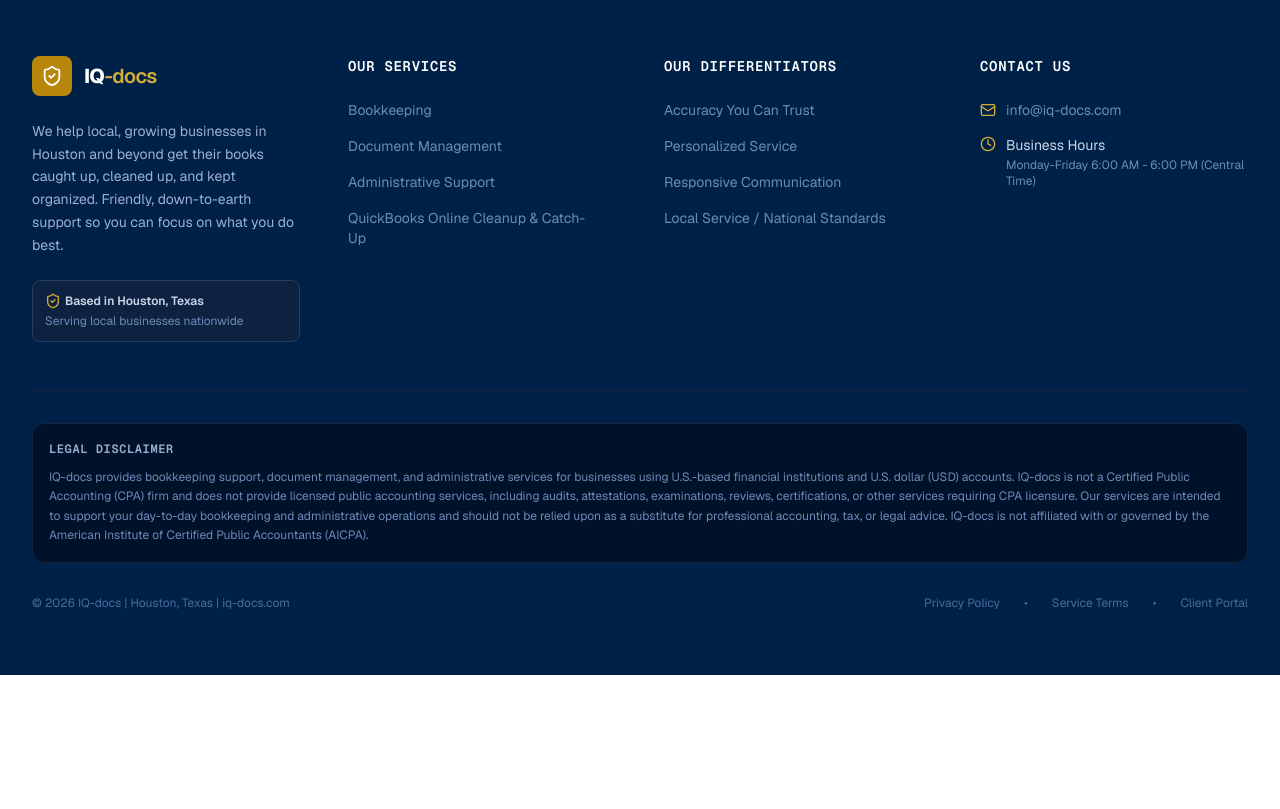
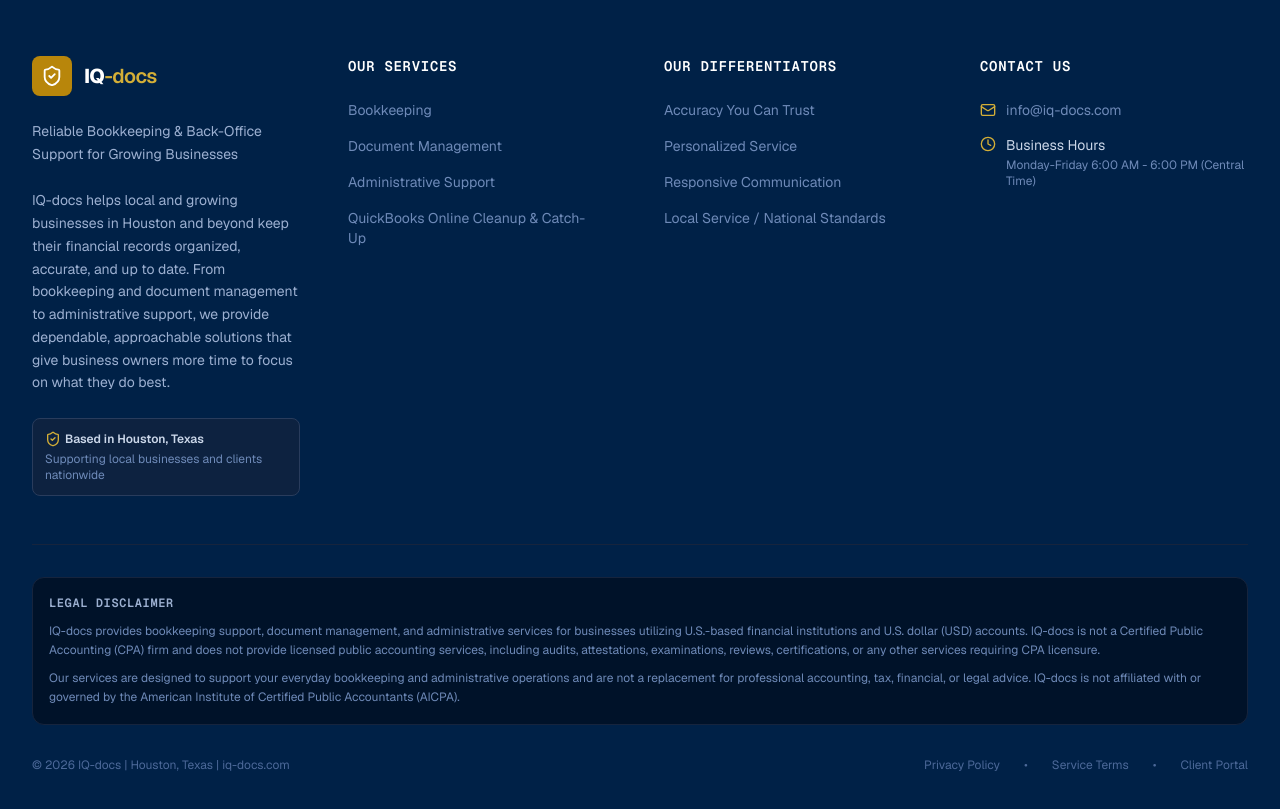
Before and after one commit to ShreekantSwami/rvk-iqdocs, a Next.js app: page /books-cleanup in a window 1280 px wide. Shown: the part 3680-4489 px from the top of the page. Before the commit the page ends 4355 px from the top, so only its background shows below. Built offline with nearby package versions, Linux system fonts and the light colour scheme.

Commit message:
Update Footer to match final0iq-docs: brand description, nationwide text, legal disclaimer

```diff
--- a/src/components/Footer.tsx
+++ b/src/components/Footer.tsx
@@ -32,14 +32,17 @@ export default function Footer() {
               </span>
             </Link>
 <p className="text-sm leading-relaxed text-slate-300">
-              We help local, growing businesses in Houston and beyond get their books caught up, cleaned up, and kept organized. Friendly, down-to-earth support so you can focus on what you do best.
+              Reliable Bookkeeping & Back-Office Support for Growing Businesses
+            </p>
+            <p className="text-sm leading-relaxed text-slate-300">
+              IQ-docs helps local and growing businesses in Houston and beyond keep their financial records organized, accurate, and up to date. From bookkeeping and document management to administrative support, we provide dependable, approachable solutions that give business owners more time to focus on what they do best.
             </p>
             <div className="flex flex-col space-y-1 text-xs text-slate-400 bg-slate-800/60 p-3 rounded-lg border border-slate-700">
               <p className="text-slate-200 font-semibold flex items-center gap-1">
                 <ShieldCheck className="h-4 w-4 text-emerald-400 shrink-0" />
                 Based in Houston, Texas
               </p>
-              <p>Serving local businesses nationwide</p>
+              <p>Supporting local businesses and clients nationwide</p>
             </div>
           </div>
 
@@ -97,7 +100,9 @@ export default function Footer() {
         <div className="mt-8 p-4 bg-slate-950 rounded-xl border border-slate-800 text-xs text-slate-400 space-y-2 leading-relaxed">
           <p className="font-semibold text-slate-300 uppercase tracking-wider font-mono">Legal Disclaimer</p>
           <p>
-            IQ-docs provides bookkeeping support, document management, and administrative services for businesses using U.S.-based financial institutions and U.S. dollar (USD) accounts. IQ-docs is not a Certified Public Accounting (CPA) firm and does not provide licensed public accounting services, including audits, attestations, examinations, reviews, certifications, or other services requiring CPA licensure. Our services are intended to support your day-to-day bookkeeping and administrative operations and should not be relied upon as a substitute for professional accounting, tax, or legal advice. IQ-docs is not affiliated with or governed by the American Institute of Certified Public Accountants (AICPA).
+            IQ-docs provides bookkeeping support, document management, and administrative services for businesses utilizing U.S.-based financial institutions and U.S. dollar (USD) accounts. IQ-docs is not a Certified Public Accounting (CPA) firm and does not provide licensed public accounting services, including audits, attestations, examinations, reviews, certifications, or any other services requiring CPA licensure.          </p>
+          <p>
+            Our services are designed to support your everyday bookkeeping and administrative operations and are not a replacement for professional accounting, tax, financial, or legal advice. IQ-docs is not affiliated with or governed by the American Institute of Certified Public Accountants (AICPA).
           </p>
         </div>
 
```
